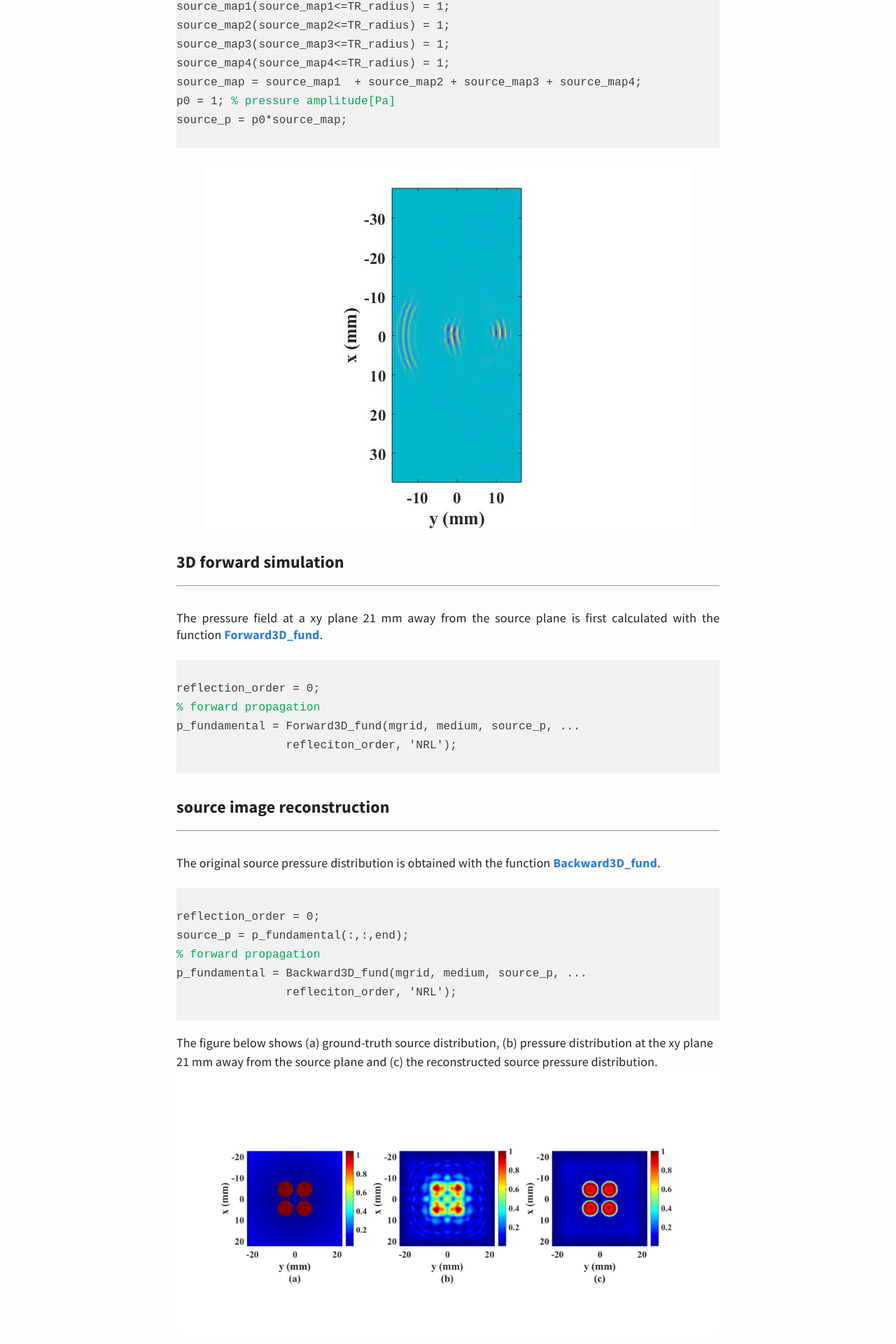
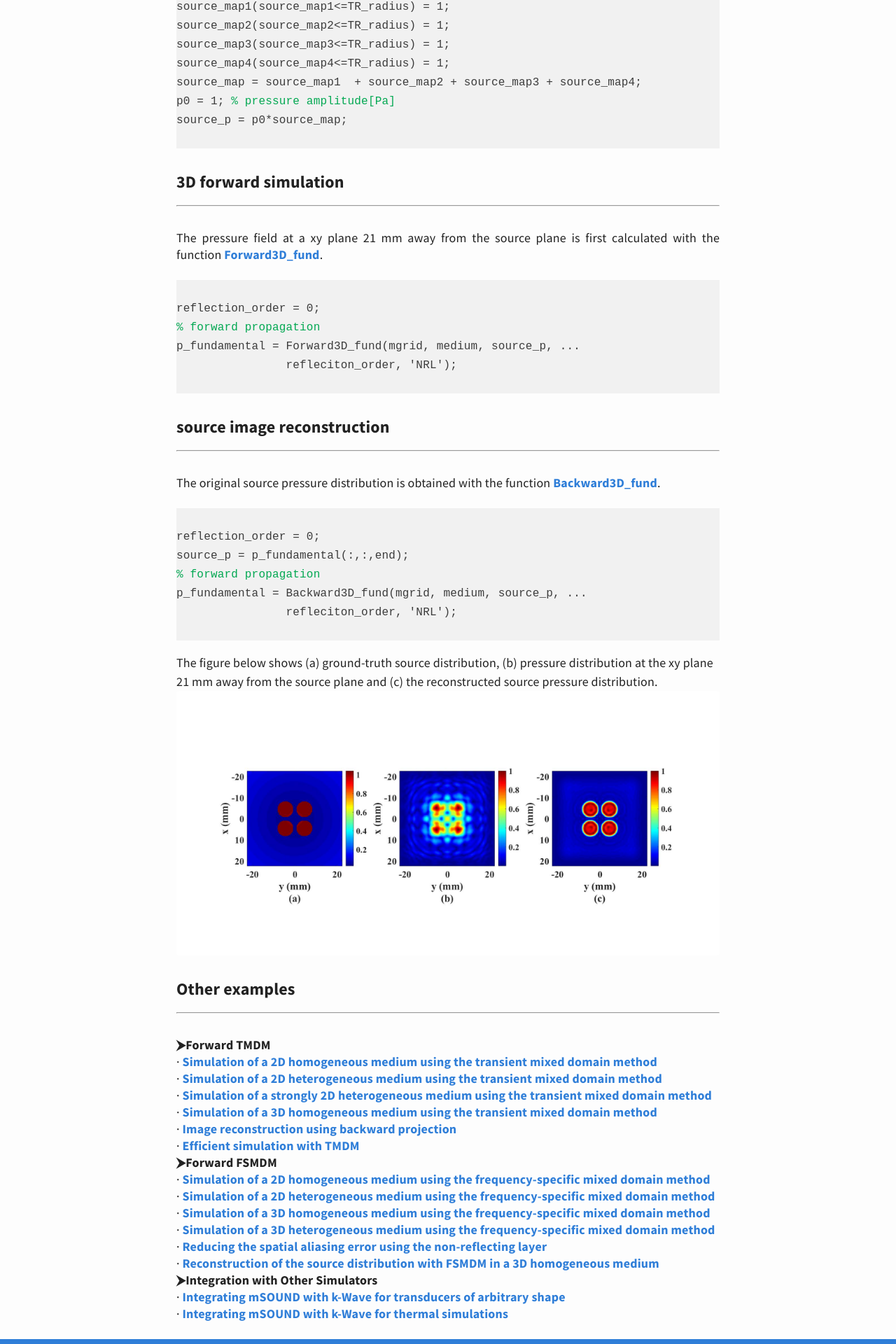
Before and after one commit to m-SOUND/mSOUND, a Jekyll site: the page built from _posts/2019-07-19-FSMDM_3D_multi_sources.html, in a window 1280 px wide. Shown: the part 980-2900 px from the top of the page at 70% size. Built offline with Jekyll 4.4.1, drawn with Linux system fonts in a browser that asks for light colours.

Commit message:
Update 2019-07-19-FSMDM_3D_multi_sources.html

```diff
--- a/_posts/2019-07-19-FSMDM_3D_multi_sources.html
+++ b/_posts/2019-07-19-FSMDM_3D_multi_sources.html
@@ -42,7 +42,6 @@ p0 = 1; <font color="#03a852">% pressure amplitude[Pa]</font>
 source_p = p0*source_map;
 </code>
 </pre>
-<img src="/mSOUND/img/animation_2D_small_domain.jpg" alt="snap shot of the animation for the simulation with smaller temporal domain">
 </p>
 
 <!---3D forward simulation--->
```
